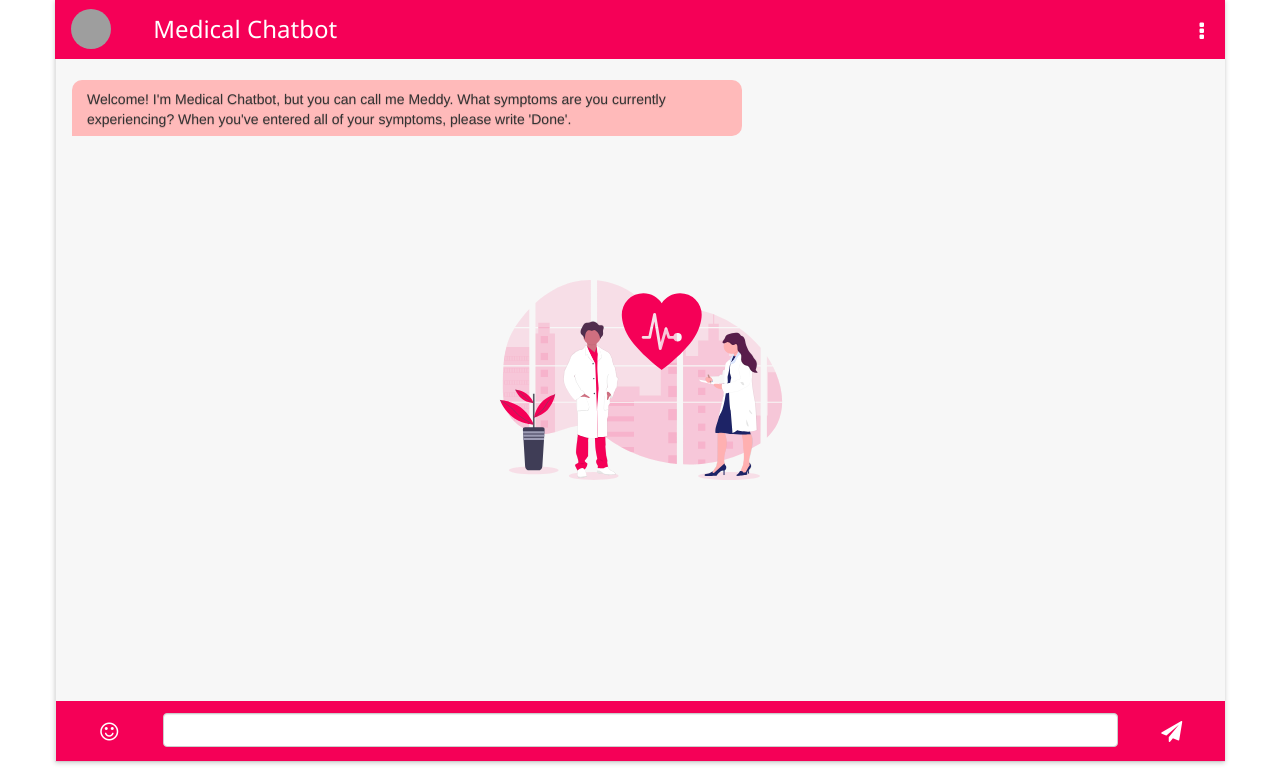
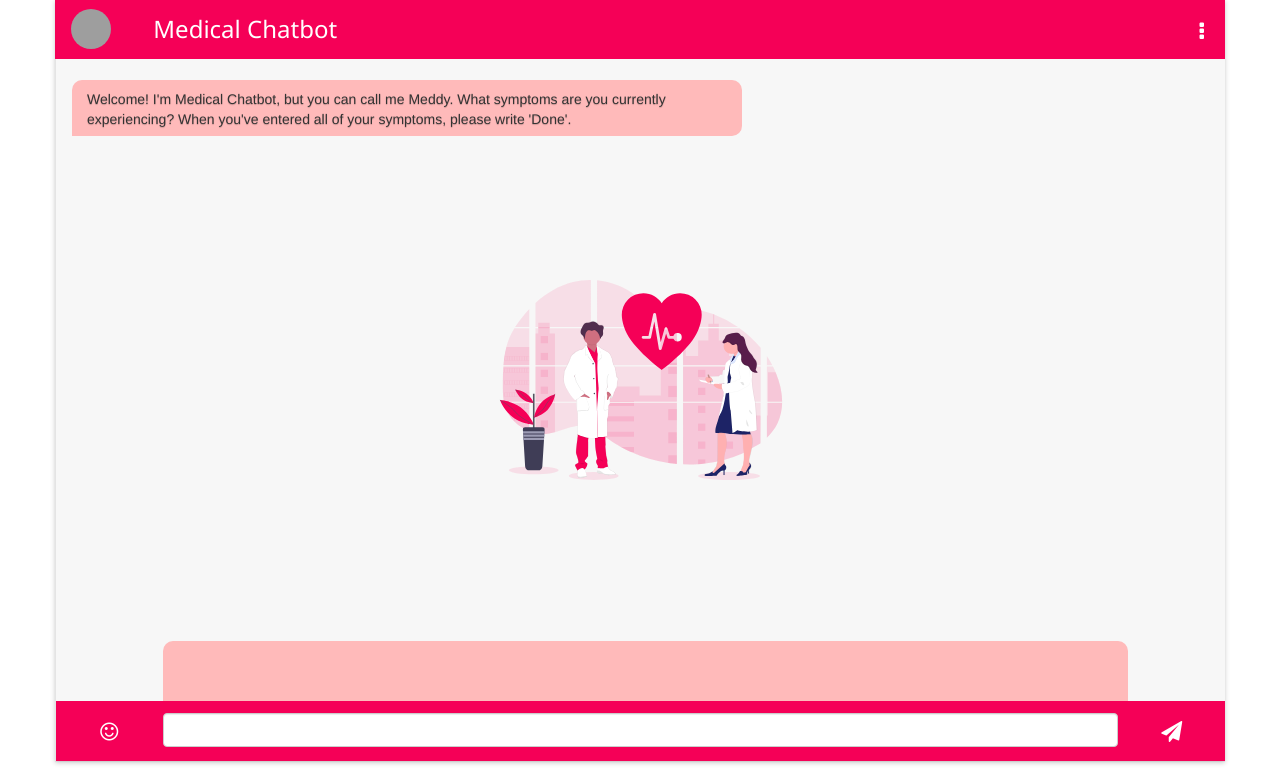
Before and after one commit to mbenkus/MedicalChatbot, a Flask app: template templates/index.html in a window 1280 px wide. Shown: the part 20-800 px from the top of the page. Run offline with Flask 2, Linux system fonts and the light colour scheme; the template is opened without the code that fills it, so the values that code supplies are empty; some libraries are stand-ins or nearby versions; grey boxes are pictures that could not be loaded.

Commit message:
Restructured js and formatted HTML

```diff
--- a/static/css/style.css
+++ b/static/css/style.css
@@ -207,12 +207,14 @@ body {
   border: 1px solid #f7f7f7;
   height: calc(100% - 120px);
 }
+
 .message-previous {
   margin: 0 !important;
   padding: 0 !important;
   height: auto;
   width: 100%;
 }
+
 .previous {
   font-size: 15px;
   text-align: center;
@@ -358,10 +360,30 @@ body {
 .symptoms-list-container {
   width: 100%;
   position: absolute;
+  z-index: 0;
   top: -70px;
   height: 60px;
   overflow-x: hidden;
   overflow-y: scroll;
+  background-color: #ffbaba;
+  padding: 10px 10px 0 10px;
+  border-top-left-radius: 10px;
+  border-top-right-radius: 10px;
+}
+
+::-webkit-scrollbar {
+  width: 12px;
+}
+
+::-webkit-scrollbar-track {
+  box-shadow: inset 0 0 6px rgba(0, 0, 0, 0.3);
+  border-top-left-radius: 10px;
+  border-top-right-radius: 10px;
+}
+
+::-webkit-scrollbar-thumb {
+  box-shadow: inset 0 0 6px rgba(0, 0, 0, 0.5);
+  border-radius: 10px;
 }
 
 #symptoms-list {
@@ -370,6 +392,12 @@ body {
 
 #symptoms-list li {
   list-style: none;
+  padding: 2px 10px;
+}
+
+#symptoms-list li:hover {
+  cursor: pointer;
+  background-color: white;
 }
 
 @media screen and (max-width: 700px) {
@@ -377,66 +405,84 @@ body {
     top: 0;
     height: 100%;
   }
+
   .heading {
     height: 70px;
     background-color: #f50057;
   }
+
   .fa-2x {
     font-size: 2.3em !important;
   }
+
   .heading-avatar {
     padding: 0 !important;
   }
+
   .heading-avatar-icon img {
     height: 50px;
     width: 50px;
   }
+
   .heading-compose {
     padding: 5px !important;
   }
+
   .heading-compose i {
     color: #fff;
     cursor: pointer;
   }
+
   .heading-dot {
     padding: 5px !important;
     margin-left: 10px !important;
   }
+
   .heading-dot i {
     color: #fff;
     cursor: pointer;
   }
+
   .sideBar {
     height: calc(100% - 130px);
   }
+
   .sideBar-body {
     height: 80px;
   }
+
   .sideBar-avatar {
     text-align: left;
     padding: 0 8px !important;
   }
+
   .avatar-icon img {
     height: 55px;
     width: 55px;
   }
+
   .sideBar-main {
     padding: 0 !important;
   }
+
   .sideBar-main .row {
     padding: 0 !important;
     margin: 0 !important;
   }
+
   .sideBar-name {
     padding: 10px 5px !important;
   }
+
   .name-meta {
     font-size: 16px;
     padding: 5% !important;
   }
+
   .sideBar-time {
     padding: 10px !important;
   }
+
   .time-meta {
     text-align: right;
     font-size: 14px;
@@ -444,6 +490,7 @@ body {
     color: rgba(0, 0, 0, 0.4);
     vertical-align: baseline;
   }
+
   /*Conversation*/
   .conversation {
     padding: 0 !important;
@@ -453,37 +500,47 @@ body {
     border-left: 1px solid rgba(0, 0, 0, 0.08);
     /*overflow-y: auto;*/
   }
+
   .message {
     height: calc(100% - 140px);
   }
+
   .reply {
     height: 70px;
   }
+
   .reply-emojis {
     padding: 5px 0 !important;
   }
+
   .reply-emojis i {
     padding: 5px 2px !important;
     font-size: 1.8em !important;
   }
+
   .reply-main {
     position: relative;
     padding: 2px 8px !important;
   }
+
   .reply-main textarea {
     padding: 8px !important;
     font-size: 18px;
   }
+
   .reply-recording {
     padding: 5px 0 !important;
   }
+
   .reply-recording i {
     padding: 5px 0 !important;
     font-size: 1.8em !important;
   }
+
   .reply-send {
     padding: 5px 0 !important;
   }
+
   .reply-send i {
     padding: 5px 2px 5px 0 !important;
     font-size: 1.8em !important;
```
Also changed, not shown: static/js/main.js (+45 -42 lines), templates/index.html (+10 -24 lines).
